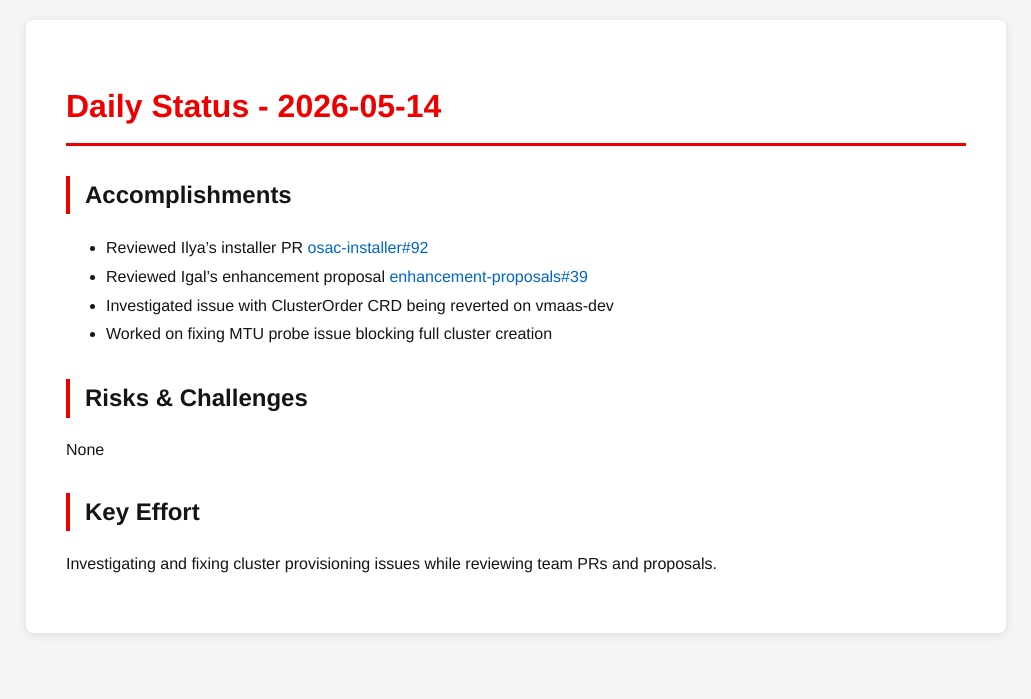
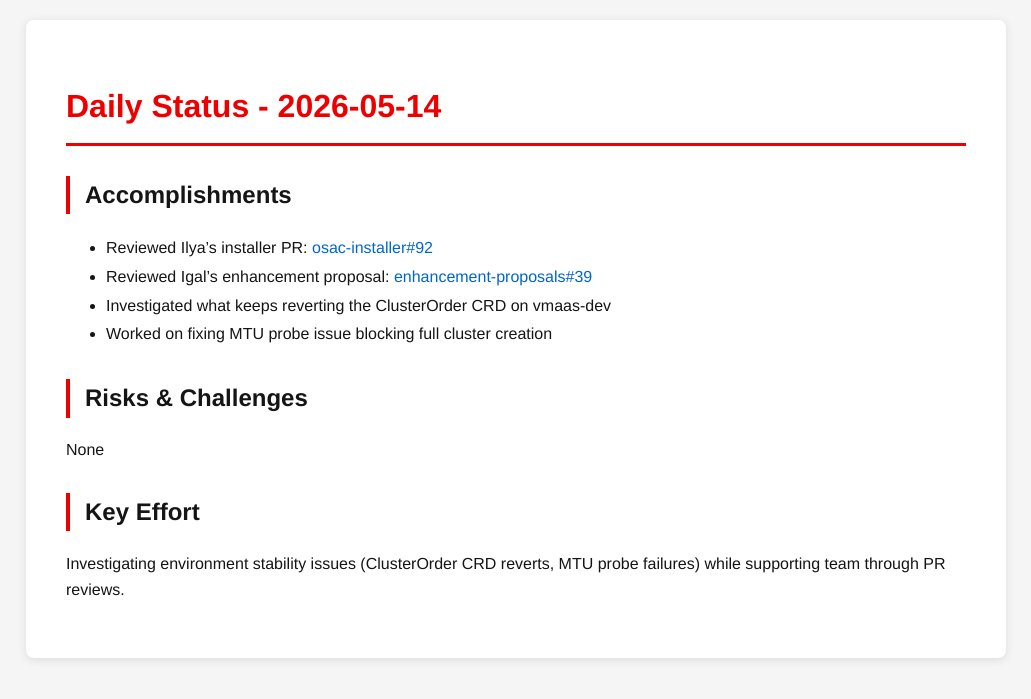
Before and after one commit to tzvatot/daily-status, a Jekyll site: the page built from 2026-05-14.md, in a window 1280 px wide. Shown: the top 699 px of the page, without its empty margins (124-1155 px from the left). Built offline with Jekyll 4.4.1, drawn with Linux system fonts in a browser that asks for light colours.

Commit message:
Daily status update - 2026-05-14

```diff
--- a/2026-05-14.md
+++ b/2026-05-14.md
@@ -7,13 +7,13 @@ date: 2026-05-14
 # Daily Status - 2026-05-14
 
 ## Accomplishments
-- Reviewed Ilya's installer PR [osac-installer#92](https://github.com/osac-project/osac-installer/pull/92)
-- Reviewed Igal's enhancement proposal [enhancement-proposals#39](https://github.com/osac-project/enhancement-proposals/pull/39)
-- Investigated issue with ClusterOrder CRD being reverted on vmaas-dev
+- Reviewed Ilya's installer PR: [osac-installer#92](https://github.com/osac-project/osac-installer/pull/92)
+- Reviewed Igal's enhancement proposal: [enhancement-proposals#39](https://github.com/osac-project/enhancement-proposals/pull/39)
+- Investigated what keeps reverting the ClusterOrder CRD on vmaas-dev
 - Worked on fixing MTU probe issue blocking full cluster creation
 
 ## Risks & Challenges
 None
 
 ## Key Effort
-Investigating and fixing cluster provisioning issues while reviewing team PRs and proposals.
+Investigating environment stability issues (ClusterOrder CRD reverts, MTU probe failures) while supporting team through PR reviews.
```
